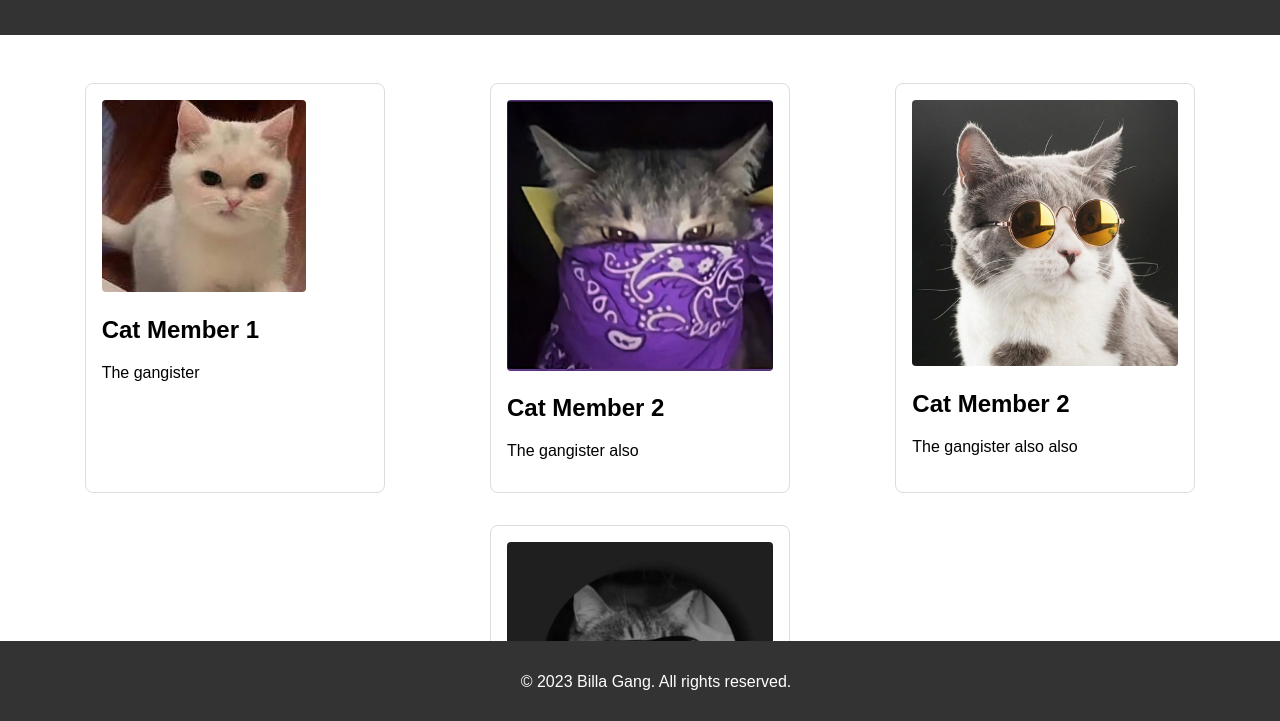
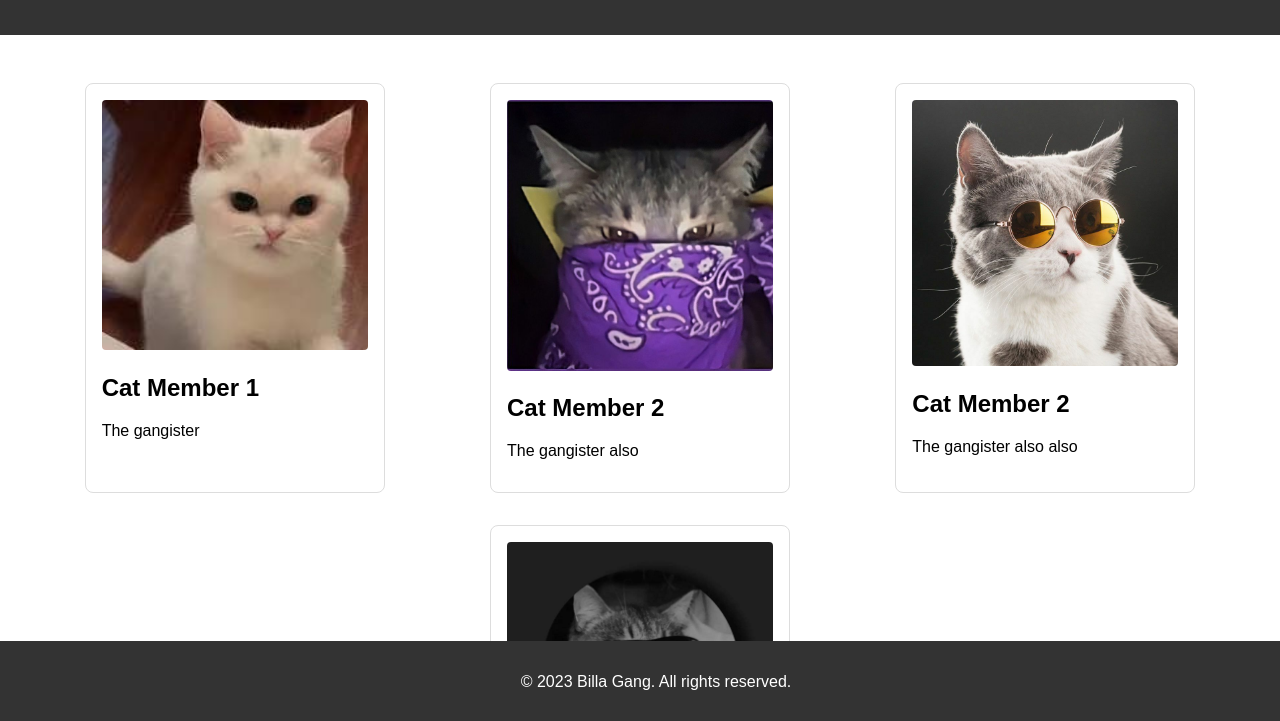
Before and after one commit to GauravSingh88/GauravSingh88.github.io, a plain HTML site: page index.html in a window 1280 px wide. Shown: the part 77-798 px from the top of the page. Drawn offline with Linux system fonts and the light colour scheme.

Commit message:
Update index.html

```diff
--- a/index.html
+++ b/index.html
@@ -13,7 +13,7 @@
 
     <main>
         <section class="cat">
-            <img src="cat.jpeg" alt="Cat 1">
+            <img src="cat.jpeg" alt="Cat 1" style="width: 150%; , height: 150%;">
             <h2>Cat Member 1</h2>
             <p>The gangister</p>
         </section>
```
